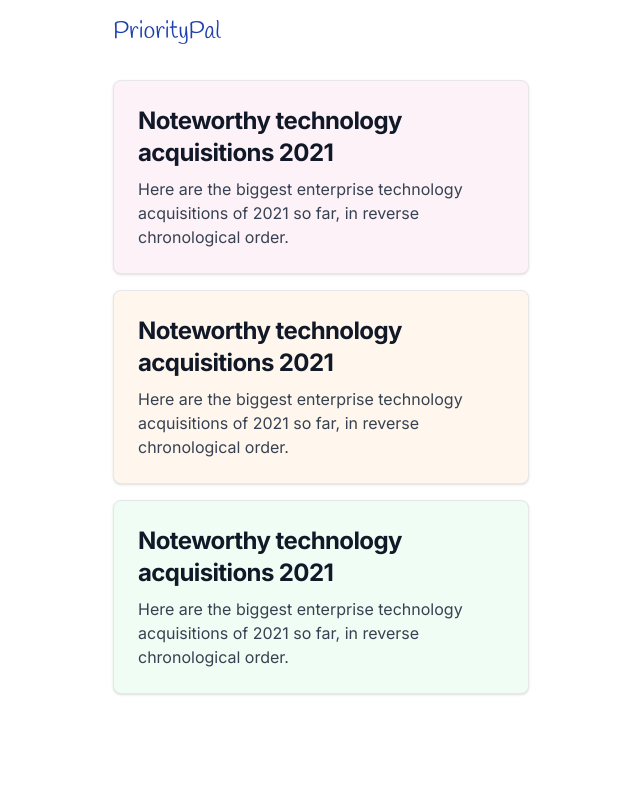
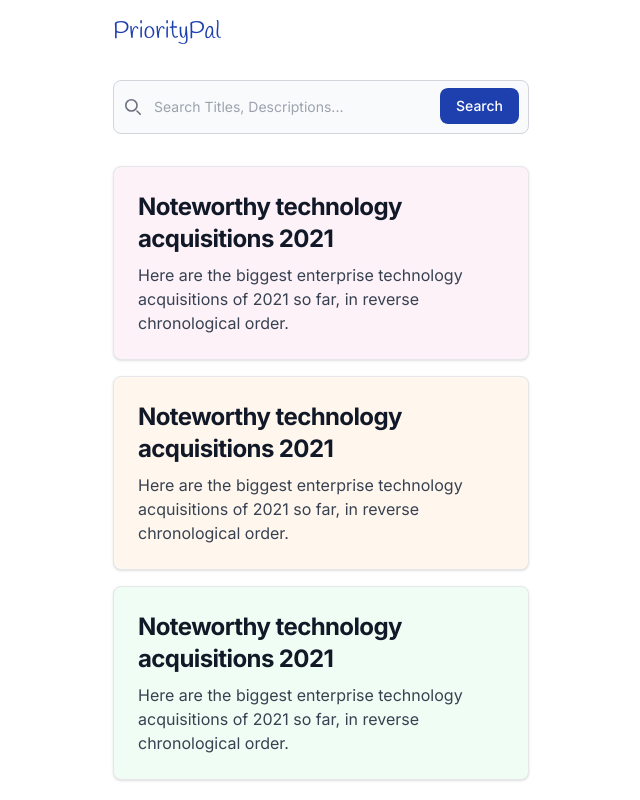
Before and after one commit to KCode100/Priority-Pal, a Next.js app: page / in a window 1280 px wide. Shown: the whole page, without its empty margins (319-959 px from the left). Built offline with nearby package versions, Linux system fonts and the light colour scheme.

Commit message:
STYLE: search bar

```diff
--- a/src/app/page.tsx
+++ b/src/app/page.tsx
@@ -6,6 +6,19 @@
   return (
     <main className="flex min-h-screen flex-col items-center justify-start p-4 max-w-md mx-auto gap-8">
       <h1 className={`${brand.className} brand text-2xl w-full text-left text-blue-800`}>PriorityPal</h1>
+      <form className="w-full">
+          <label htmlFor="default-search" className="mb-2 text-sm font-medium text-gray-900 sr-only">Search</label>
+          <div className="relative">
+            <div className="absolute inset-y-0 left-0 flex items-center pl-3 pointer-events-none">
+              <svg className="w-4 h-4 text-gray-500" aria-hidden="true" xmlns="http://www.w3.org/2000/svg" fill="none" viewBox="0 0 20 20">
+                <path stroke="currentColor" stroke-linecap="round" stroke-linejoin="round" stroke-width="2" d="m19 19-4-4m0-7A7 7 0 1 1 1 8a7 7 0 0 1 14 0Z"/>
+              </svg>
+            </div>
+            <input type="search" id="default-search" className="block w-full p-4 pl-10 text-sm text-gray-900 border border-gray-300 rounded-lg bg-gray-50 focus:ring-blue-500 focus:border-blue-500" placeholder="Search Titles, Descriptions..." required />
+            <button type="submit" className="text-white absolute right-2.5 bottom-2.5 bg-blue-800 hover:bg-blue-900 focus:ring-4 focus:outline-none focus:ring-blue-300 font-medium rounded-lg text-sm px-4 py-2">Search</button>
+          </div>
+      </form>
+
       <div className="flex flex-col gap-4">
         <div className="block max-w-md p-6 bg-pink-50 border border-gray-200 rounded-lg shadow">
           <h5 className="mb-2 text-2xl font-bold tracking-tight text-gray-900 dark:text-white">Noteworthy technology acquisitions 2021</h5>
```
